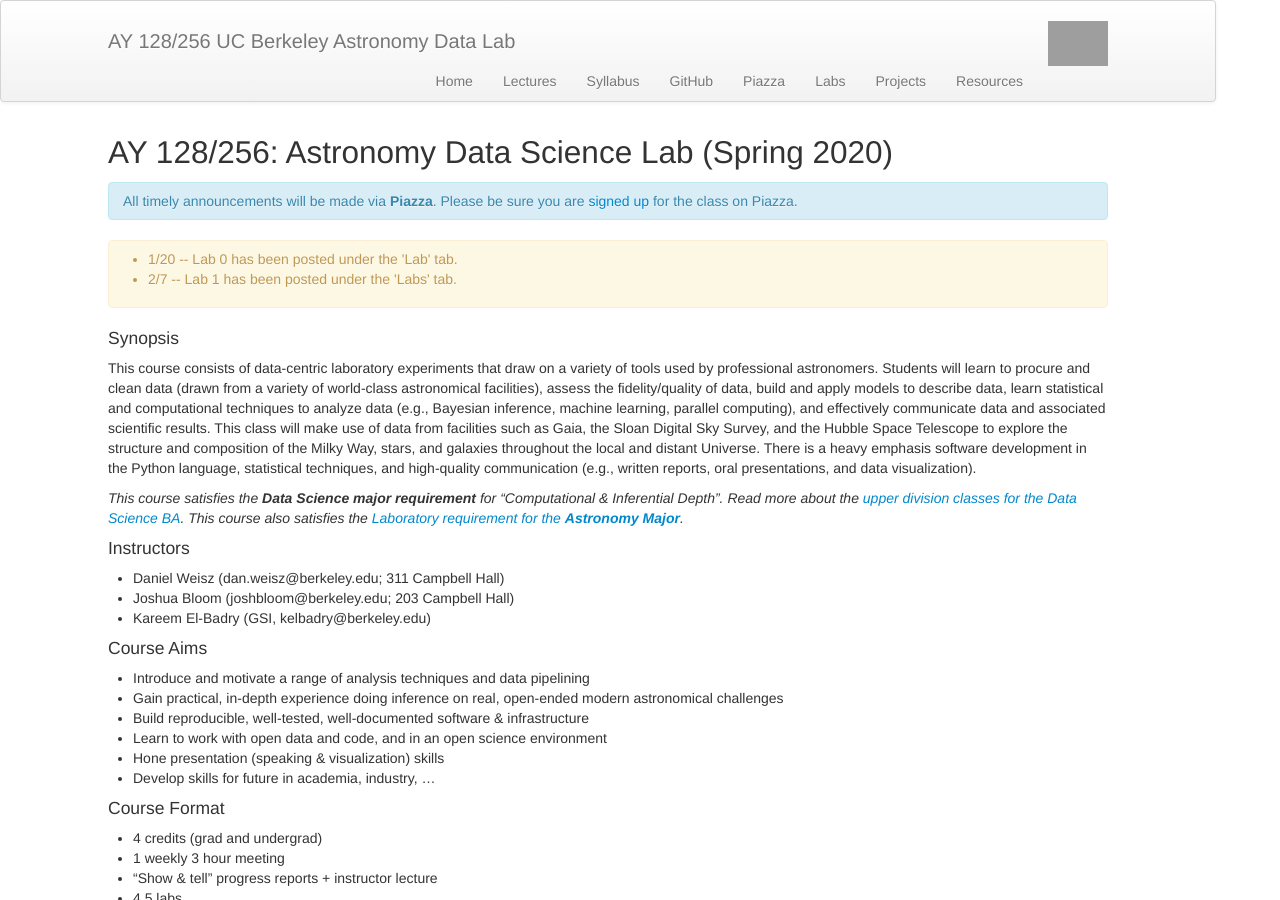
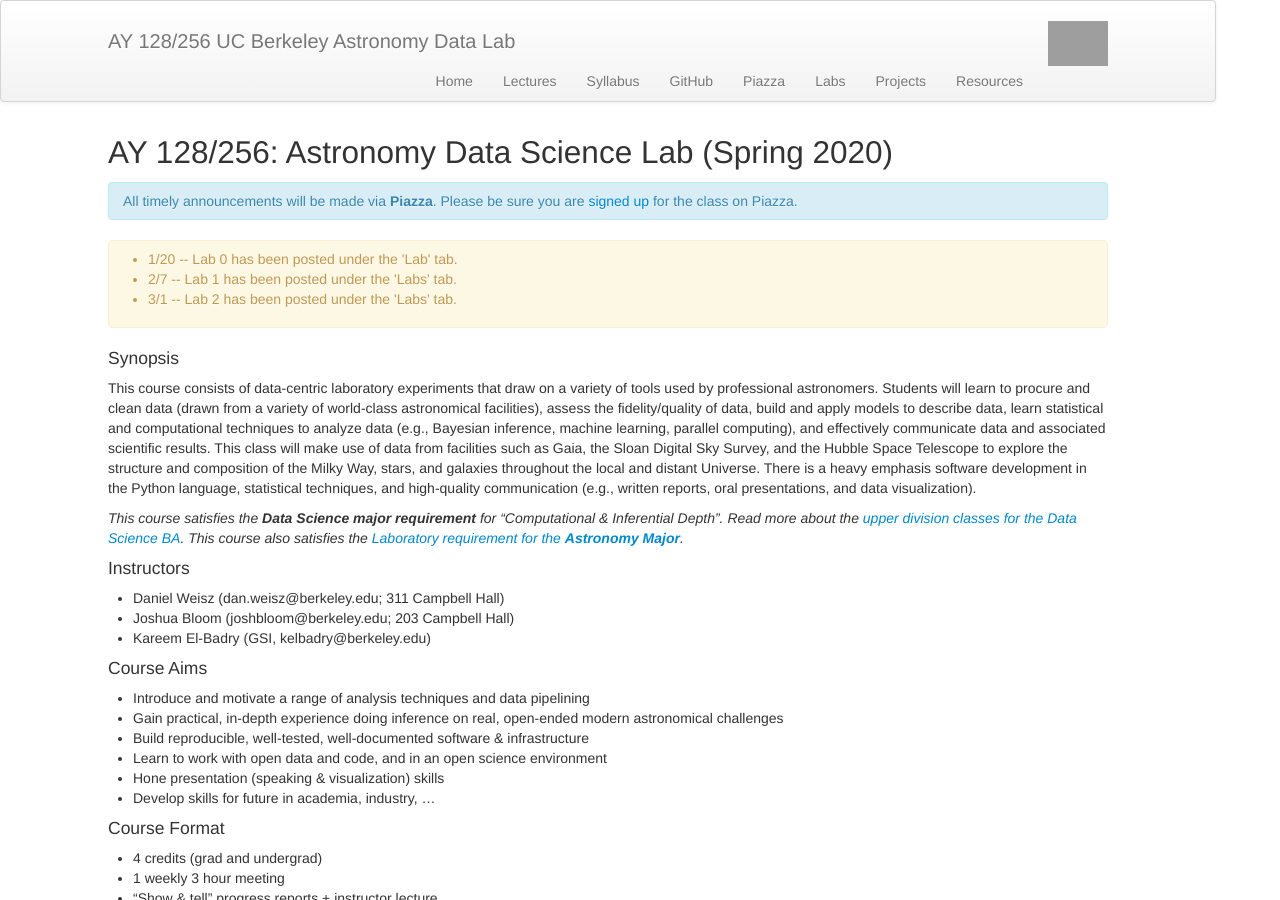
Before and after one commit to ucb-datalab/ucb-datalab.github.io, a Jekyll site: the page built from index.md, in a window 1280 px wide and 900 px high. Built offline with Jekyll 4.4.1, drawn with Linux system fonts in a browser that asks for light colours; grey boxes are pictures that could not be loaded.

Commit message:
lab 2 posted

```diff
--- a/index.md
+++ b/index.md
@@ -21,7 +21,7 @@ Interested in taking this class? You should read the <a href="https://ucb-datala
 <ul>
 <li>1/20 -- Lab 0 has been posted under the 'Lab' tab.</li>
 <li>2/7 -- Lab 1 has been posted under the 'Labs' tab.</li>
-<!-- <li>The first official meeting of the course will be 4-7pm in Campbell 131 on Jan 27. Be prepared to discuss your progress on Lab 0.</li> -->
+<li>3/1 -- Lab 2 has been posted under the 'Labs' tab.</li>
 </ul>
 </div>
 
```
